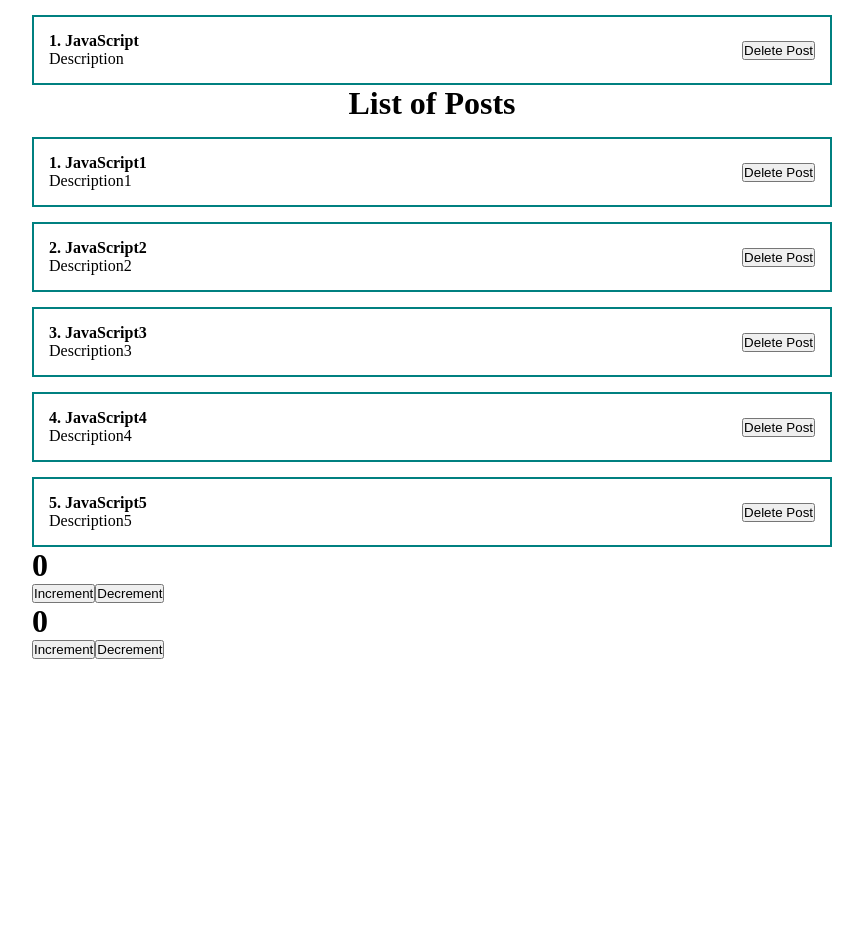
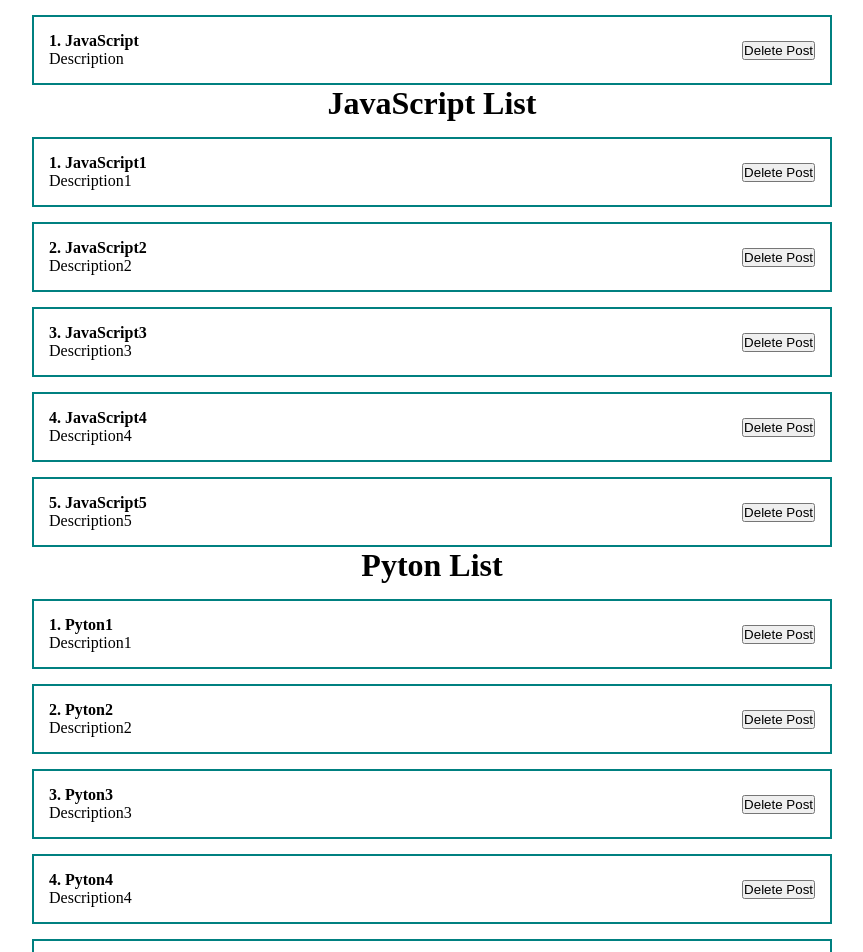
Before and after one commit to KirylZuyeu/ReactStudyProject1, a React (Create React App) app in the folder my-app/: page / in a window 1280 px wide. Shown: the top 952 px of the page, without its empty margins (208-1071 px from the left). Before the commit the page ends 800 px from the top, so only its background shows below. Built offline with nearby package versions, Linux system fonts and the light colour scheme.

Commit message:
feat: add common compoent for the list of posts

```diff
--- a/my-app/src/App.js
+++ b/my-app/src/App.js
@@ -2,11 +2,11 @@ import React, { useState } from "react";
 import ClassCounter from "./components/ClassCounter";
 import Counter from "./components/Counter";
 import PostItem from "./components/PostItem";
+import PostList from "./components/PostList";
 import './styles/App.css'
 
 function App() {
-
-  const [posts, setPosts] = useState([
+  const [posts1, setPosts1] = useState([
     {id: 1, title: 'JavaScript1', body: 'Description1'},
     {id: 2, title: 'JavaScript2', body: 'Description2'},
     {id: 3, title: 'JavaScript3', body: 'Description3'},
@@ -14,15 +14,19 @@ function App() {
     {id: 5, title: 'JavaScript5', body: 'Description5'},
   ]);
 
-
+  const [posts2, setPosts2] = useState([
+    {id: 1, title: 'Pyton1', body: 'Description1'},
+    {id: 2, title: 'Pyton2', body: 'Description2'},
+    {id: 3, title: 'Pyton3', body: 'Description3'},
+    {id: 4, title: 'Pyton4', body: 'Description4'},
+    {id: 5, title: 'Pyton5', body: 'Description5'},
+  ]);
 
   return (
     <div className="App">
       <PostItem post={{id: 1, title: 'JavaScript', body: 'Description'}} />
-      <h1 style={{textAlign: 'center'}}>List of Posts</h1>
-      {posts.map(post =>
-        <PostItem post={post} key={post.id}/>
-      )}
+      <PostList posts={posts1} title='JavaScript List'/>
+      <PostList posts={posts2} title='Pyton List'/>
       <Counter/>
       <ClassCounter/>
     </div>
--- /dev/null
+++ b/my-app/src/components/PostList.jsx
@@ -0,0 +1,17 @@
+import React, { useState } from 'react';
+import PostItem from './PostItem';
+
+const PostList = ({posts, title}) => {
+
+
+    return (
+        <div>
+            <h1 style={{textAlign: 'center'}}>{title}</h1>
+            {posts.map(post =>
+                <PostItem post={post} key={post.id}/>
+            )}
+        </div>
+    );
+};
+
+export default PostList;
```
